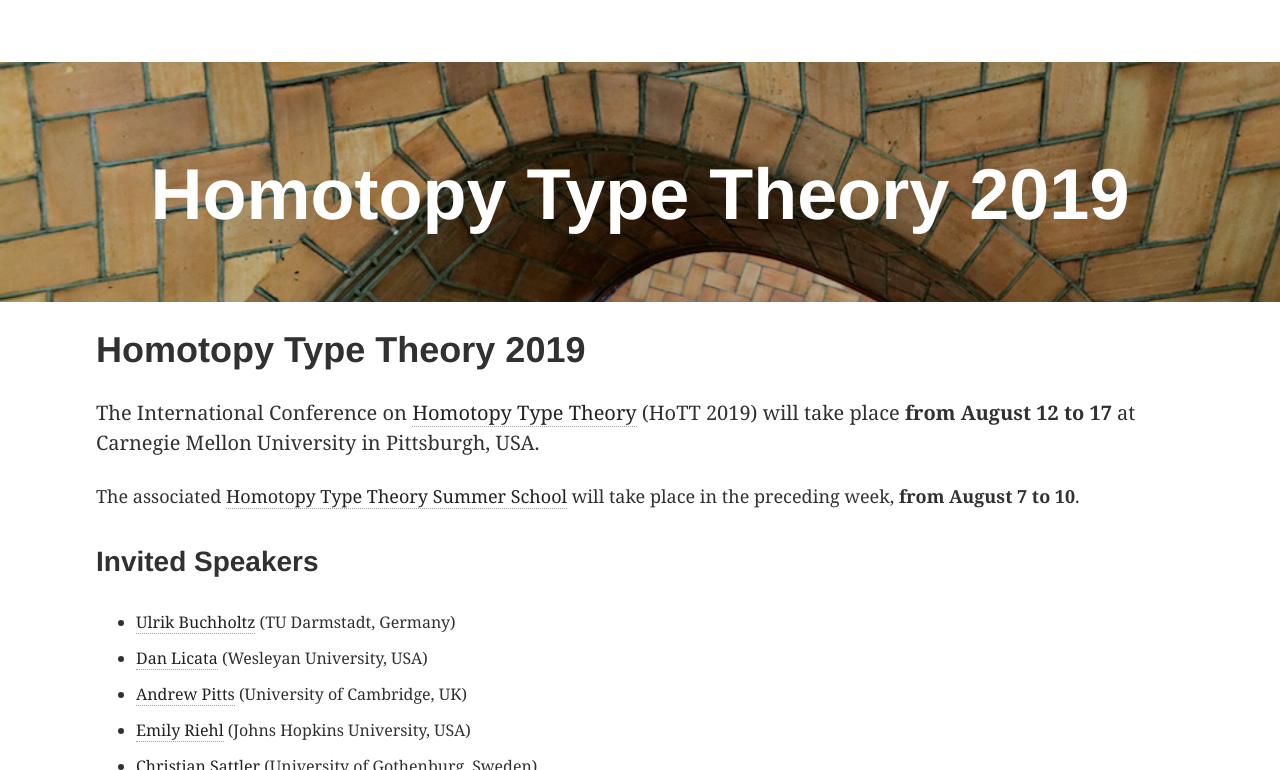
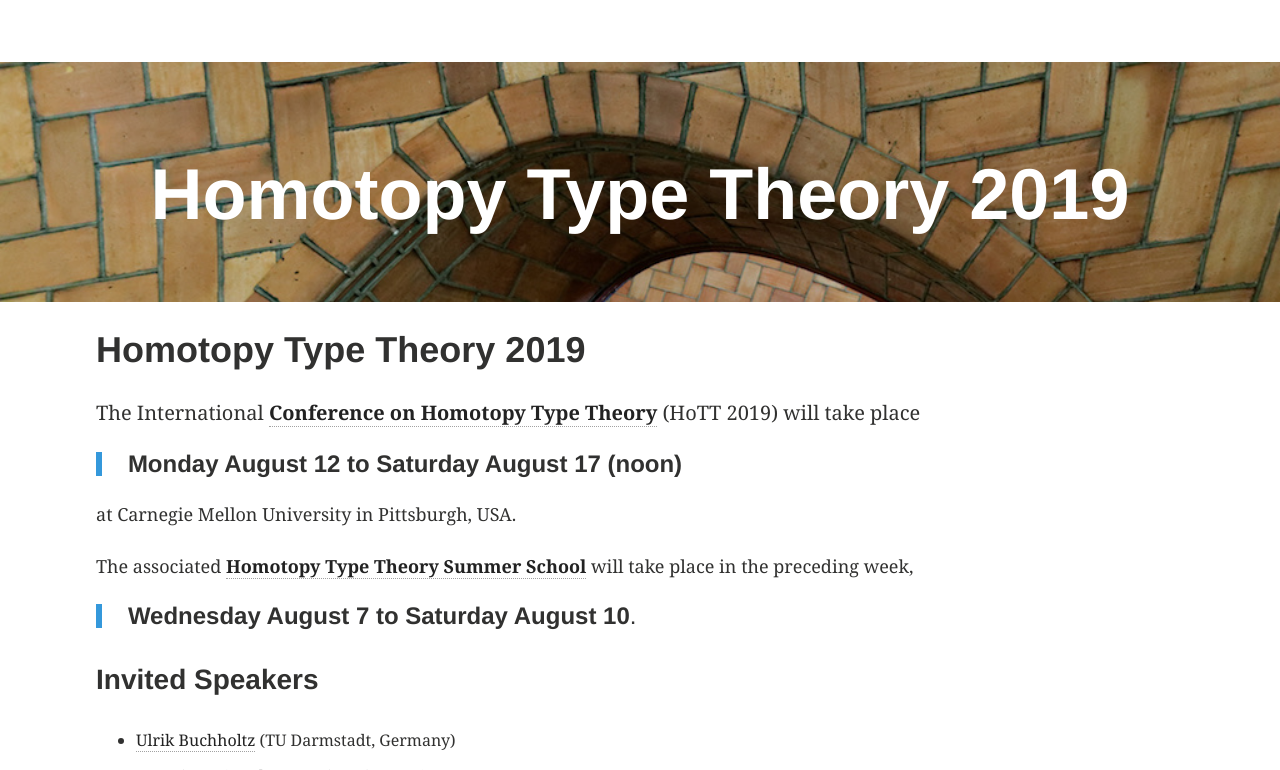
Before and after one commit to HoTT/HoTT-2019, a Jekyll site: the page built from index.md, in a window 1280 px wide and 900 px high, cut to the strip 130-900 px from the top of the window. Built offline with Jekyll 4.4.1, drawn with Linux system fonts in a browser that asks for light colours.

Commit message:
highlight dates on index.md change wording on poster page

```diff
--- a/index.md
+++ b/index.md
@@ -4,13 +4,18 @@
 title: "Homotopy Type Theory 2019"
 ---
 
-The International Conference on [Homotopy Type
-Theory](https://homotopytypetheory.org) (HoTT 2019) will take place
-**from August 12 to 17** at Carnegie Mellon University in Pittsburgh, USA.
+The International [**Conference on Homotopy Type
+Theory**](https://homotopytypetheory.org) (HoTT 2019) will take place
 
-The associated [Homotopy Type Theory Summer
-School](https://hott.github.io/HoTT-2019/summer-school/) will take place in the
-preceding week, **from August 7 to 10**.
+>**Monday August 12 to Saturday August 17 (noon)**
+
+at Carnegie Mellon University in Pittsburgh, USA.
+
+The associated **[Homotopy Type Theory Summer
+School](https://hott.github.io/HoTT-2019/summer-school/)** will take place in the
+preceding week,
+
+> **Wednesday August 7 to Saturday August 10**.
 
 ### Invited Speakers
 
```
Also changed, not shown: poster.md (+1 -1 lines).
